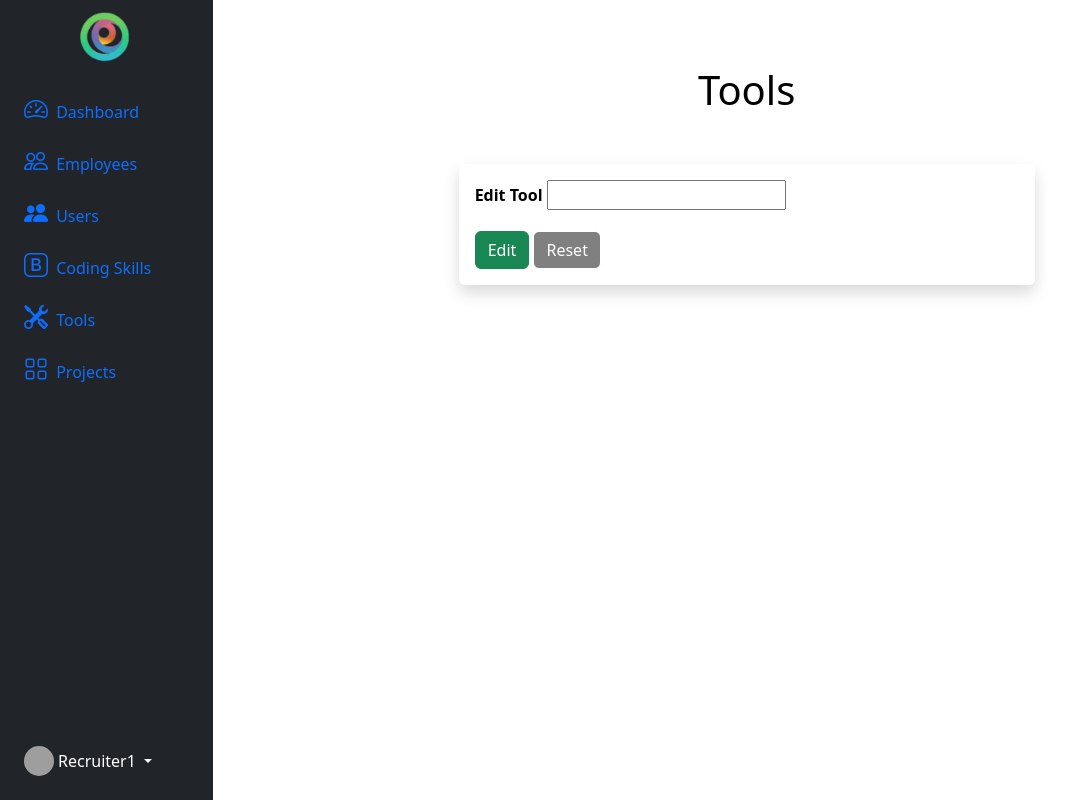
After one commit to shravanjp/ResumeWorks, a Django app: template resume_works/templates/resume_generator/edit_tool.html in a window 1280 px wide. The commit adds this page. Shown: the whole page, without its empty margins (0-1077 px from the left). Run offline with Django 4.2, Linux system fonts and the light colour scheme; the template is opened without the code that fills it: values that come from a table or form of the project are taken from there, others are empty; tables that the repository leaves empty hold one stand-in row (values such as "Sample post"); one stand-in notice (Sample message) is shown; form fields are guessed from the names that the template uses; grey boxes are pictures that could not be loaded.

Commit message:
implement pages for Tools
Everything is same as Coding Skills pages

```diff
--- a/resume_works/templates/resume_generator/base.html
+++ b/resume_works/templates/resume_generator/base.html
@@ -59,7 +59,7 @@
 
 
                         <li>
-                            <a href="#submenu2"  class="nav-link px-0 align-middle ">
+                            <a href="/tools/"  class="nav-link px-0 align-middle ">
                                 <i class="fs-4 bi-tools"></i> <span class="ms-1 d-none d-sm-inline">Tools</span></a>
                             <!-- <ul class="collapse nav flex-column ms-1" id="submenu2" data-bs-parent="#menu">
                                 <li class="w-100">
--- /dev/null
+++ b/resume_works/templates/resume_generator/edit_tool.html
@@ -0,0 +1,60 @@
+{% extends 'resume_generator/base.html' %}
+{% block title %}Edit Tool{% endblock %}
+{% block content %}
+</head>
+<style>
+    h1 {
+        text-align: center;
+        margin-top: 50px;
+        margin-bottom: 50px;
+    }
+
+    .container {
+        background-color: #fff;
+        color: rgb(0, 0, 0);
+        max-width: 600px;
+        margin: 0 auto;
+    }
+
+    .form-label {
+        font-weight: bold;
+    }
+
+    .btn-primary,
+    .btn-secondary {
+        background-color: grey;
+        color: #fff;
+        border-color: #fff;
+    }
+</style>
+<script>
+    document.addEventListener("DOMContentLoaded", function () {
+        var messages = document.getElementById("messages");
+        if (messages) {
+            setTimeout(function () {
+                messages.remove();
+            }, 3000);
+        }
+    });
+</script>
+</head>
+
+<body>
+    <div class="container">
+        <h1>Tools</h1>
+        <div class="shadow p-3 mb-5 bg-body rounded form-container">
+            <form method="POST" action="/tools/edit_tool/{{ tool.id }}/">
+                {% csrf_token %}
+                <div class="mb-3">
+                    <label for="{{ form.name.id_for_label }}" class="form-label">Edit Tool</label>
+                    {{ form.name }}
+                </div>
+                <button type="submit" class="btn btn-success">Edit</button>
+                <button type="reset" class="btn btn-secondary">Reset</button>
+            </form>
+        </div>
+        {% for message in messages %}
+        <p id="messages">{{message}}</p>
+        {% endfor %}
+    </div>
+    {% endblock %}
```
Also changed, not shown: resume_works/templates/resume_generator/create_tool.html (added, +64 -0 lines), resume_works/templates/resume_generator/tools_list.html (added, +55 -0 lines).
